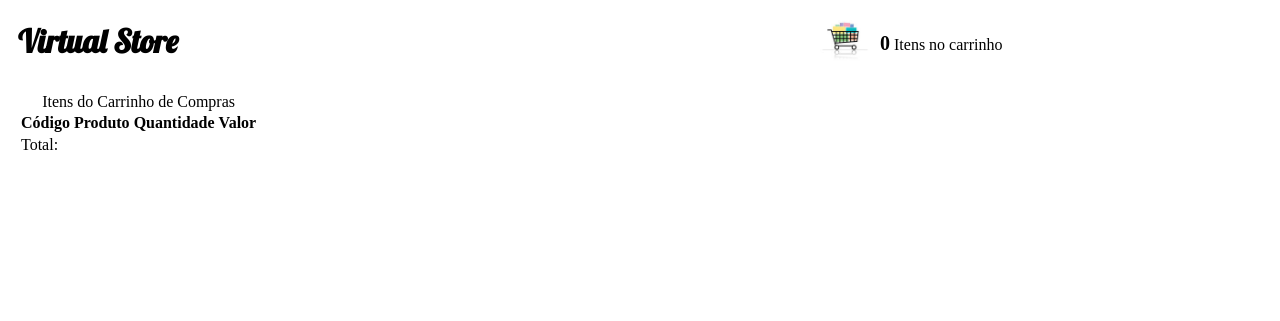
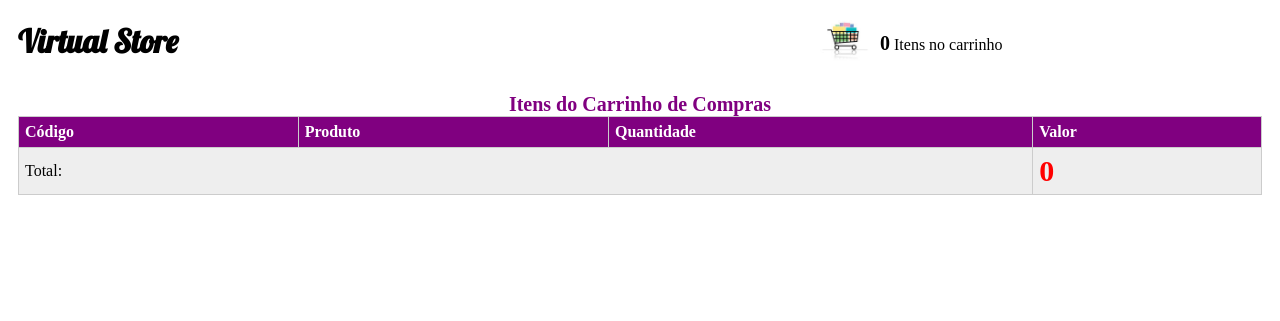
Before and after one commit to luisfelipelm/trabalhoDM104, a PHP site: page /assets/html/cart.html in a window 1280 px wide. Shown: the top 321 px of the page. Run offline with PHP 8.4, Linux system fonts and the light colour scheme; data comes from the database, SQL or seed files in the repository; data that the repository does not hold is empty.

Commit message:
creating cart table

```diff
--- /dev/null
+++ b/assets/css/cart.css
@@ -0,0 +1,85 @@
+.cart  {
+	cursor: pointer;
+    width: 300px;
+    height: 40px;
+    position: absolute;
+    right: 150px;
+    top: 10px;
+
+}
+
+.cart img {
+    width: 50px;
+}
+
+.cart p {
+    position: relative;
+    left: 60px;
+    bottom:50px;
+}
+
+.itemQuantity {
+    font-weight:bold;
+    font-size: 20px;
+}
+
+.cart div {
+    position: relative;
+    font-size: 20px;
+    border-radius: 4px;
+    box-shadow: 1px 1px 3px #ccc, -1px -1px 3px #ccc;
+    width: 180px;
+    display: inline-block;
+    background-color: purple;
+    padding: 10px 20px;
+    box-sizing: border-box;
+    bottom: 100px;
+    left: 200px;
+}
+
+.cart div a{
+    color: white;
+    text-decoration: none;
+    font-family: Helvetica, Arial, sans-serif;
+}
+
+.cart div:hover {
+    background-image: linear-gradient(to bottom, transparent, rgba(0,0,0,.15));
+    cursor: pointer;
+}
+
+table {
+  width: 100%;
+  border-collapse: collapse;
+}
+
+caption {
+  width: 100%;
+  border-collapse: collapse;
+  font-weight: bold;
+  color: purple;
+  font-size:  20px;
+
+}
+
+tr:nth-of-type(odd) {
+  background: #eee;
+}
+
+th {
+  background: purple;
+  color: white;
+  font-weight: bold;
+}
+
+td, th {
+  padding: 6px;
+  border: 1px solid #ccc;
+  text-align: left;
+}
+
+.total {
+  font-weight: bold;
+  color: red;
+  font-size:  30px;
+}
--- a/assets/css/main.css
+++ b/assets/css/main.css
@@ -1,3 +1,5 @@
+@import 'cart.css';
+
 section {
 	padding:10px;
 }
--- a/assets/html/cart.html
+++ b/assets/html/cart.html
@@ -34,7 +34,7 @@
             <tfoot>
                 <tr>
                     <td colspan="3">Total:</td>
-                    <td id="total"></td>
+                    <td id="total" class="total"></td>
                 </tr>
             </tfoot>
             <tbody id="products"></tbody>
--- a/assets/js/CartController.js
+++ b/assets/js/CartController.js
@@ -1,6 +1,8 @@
 var CartController = {
 
-	init: function () {
+    total: 0,
+
+    init: function () {
         CartController.getItemsIntoCart();
         CartController.showList();
 	},
@@ -23,7 +25,10 @@ var CartController = {
         var list = CartService.getList();
         list.forEach(function(product) {
             CartController.addToHTML(product);
+            CartController.total += product.value;
         });
+
+        CartController.crateTotal();
 	},
 
 	addToHTML: function (product) {
@@ -46,9 +51,11 @@ var CartController = {
 		var tr = document.createElement('tr'),
             tdId = CartController.createTD(product.id),
             tdNome = CartController.createTD(product.produto),
-            tdQuantity = CartController.createTD('0'),
+            inputQuantity = CartController.createInputText('1', 'text'),
+            tdQuantity = CartController.createTD(''),
             tdValue = CartController.createTD(product.valor);
 
+        tdQuantity.appendChild(inputQuantity);
         tr.appendChild(tdId);
         tr.appendChild(tdNome);
         tr.appendChild(tdQuantity);
@@ -61,6 +68,18 @@ var CartController = {
 		var td = document.createElement('td');
 		td.innerHTML = value;
 		return td;
+	},
+
+    createInputText: function(value, type) {
+        var inputQuantity = document.createElement('input');
+		inputQuantity.type = type;
+        inputQuantity.value = value;
+		return inputQuantity;
+	},
+
+    crateTotal: function() {
+        var tdTotal = document.getElementById('total');
+        tdTotal.innerHTML = CartController.total;
 	},
 
 	createAddToCart: function(product) {
@@ -85,16 +104,12 @@ var CartController = {
         CartService.addId(productId);
         quantityItem =  parseInt(quantityItem) + 1;
         $('#itemQuantity').text(quantityItem);
-        alert(CartService.getListId());
 	},
 
     getItemsIntoCart: function(product) {
         var itemsQuantity = CartService.getList().length;
-        alert(itemsQuantity);
 		document.getElementById('itemQuantity').innerHTML = parseInt(itemsQuantity);
 	}
-
-
 };
 
 //initialization
```
Also changed, not shown: other parts of assets/css/main.css (+0 -50 lines).
